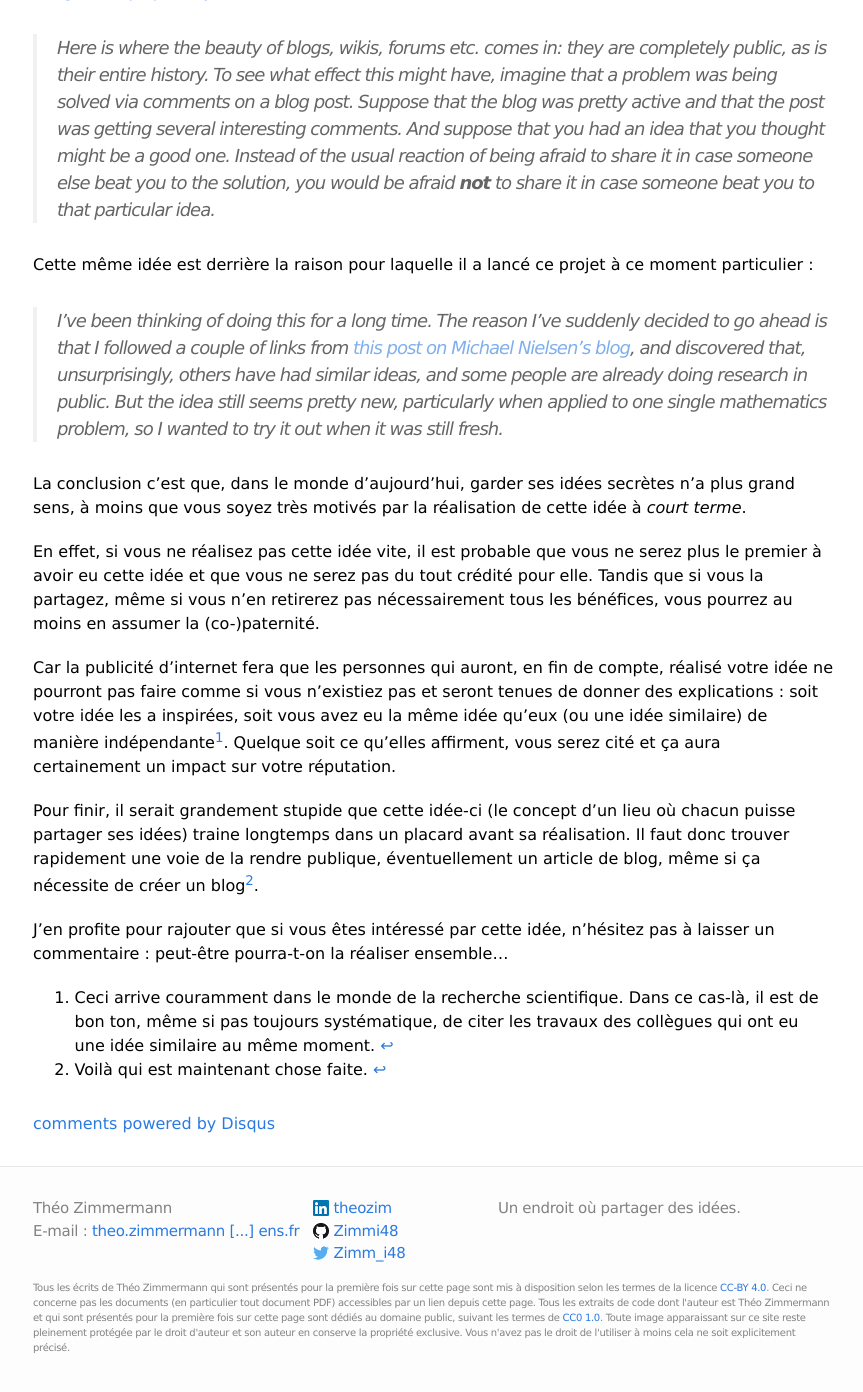
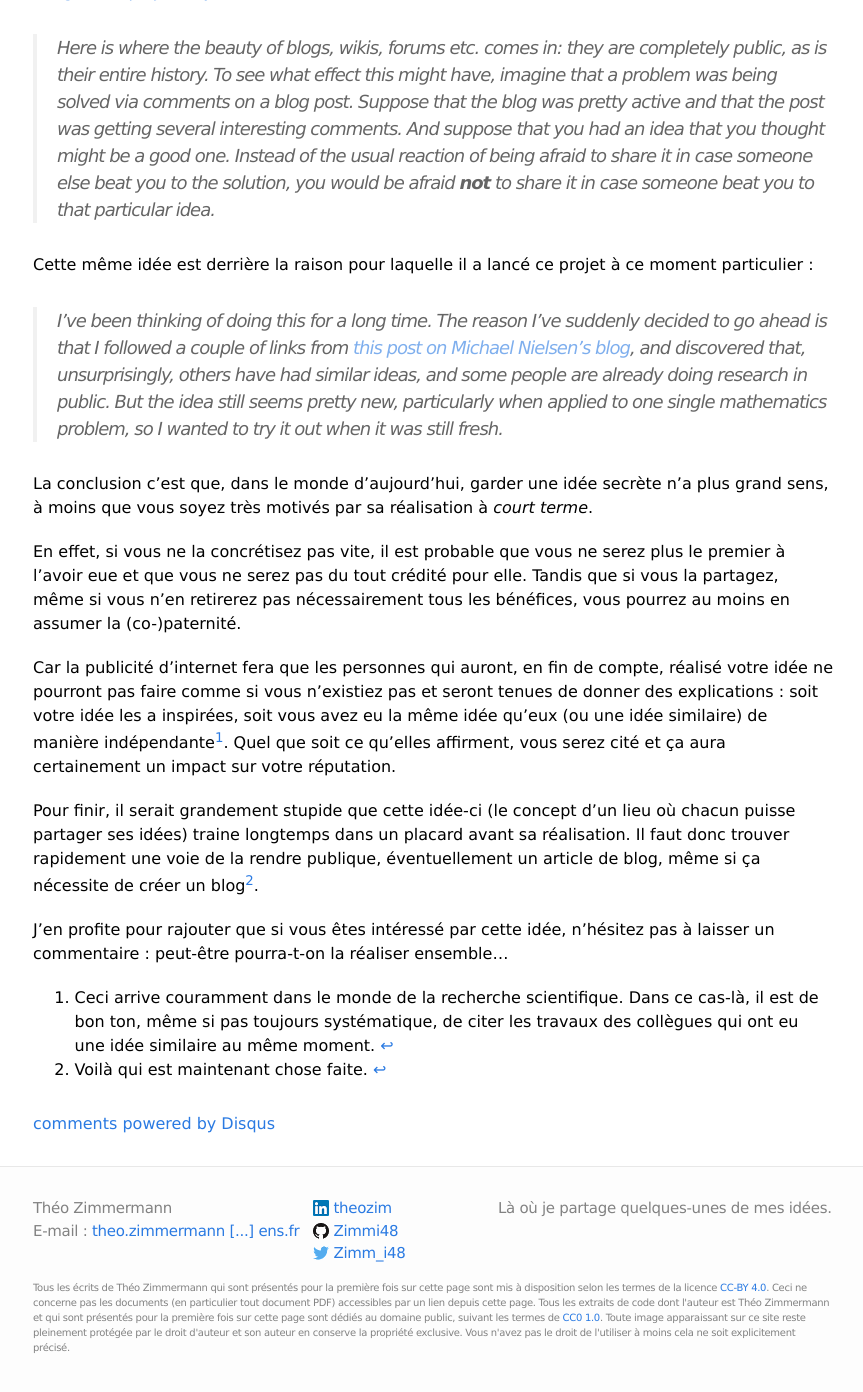
Before and after one commit to Zimmi48/zimmi48.github.io, a Jekyll site: the page built from _posts/2014-08-08-partage-d-idees.md, in a window 1280 px wide and 1400 px high, scrolled down 806 px. Shown: the top 1392 px of the window, without its empty margins (207-1070 px from the left). Built offline with Jekyll 4.4.1, drawn with Linux system fonts in a browser that asks for light colours; comment, search, counter and statistics services are not loaded.

Commit message:
remove some repetitions

```diff
--- a/_config.yml
+++ b/_config.yml
@@ -27,7 +27,7 @@ t:
     copyright-images: "All images appearing on this website are fully copyrighted and remain the sole property of their respective authors. You may not use them unless stated otherwise."
   fr:
     baseurl: "/accueil"
-    description: "Un endroit où partager des idées."
+    description: "Là où je partage quelques-unes de mes idées."
     translation: "read in English"
     short: "Lien abrégé :"
     contact: "E-mail :"
--- a/_posts/2014-08-08-partage-d-idees.md
+++ b/_posts/2014-08-08-partage-d-idees.md
@@ -62,11 +62,11 @@ Cette même idée est derrière la raison pour laquelle il a lancé ce projet à
 > so I wanted to try it out when it was still fresh.
 
 La conclusion c'est que, dans le monde d'aujourd'hui,
-garder ses idées secrètes n'a plus grand sens,
-à moins que vous soyez très motivés par la réalisation de cette idée à *court terme*.
+garder une idée secrète n'a plus grand sens,
+à moins que vous soyez très motivés par sa réalisation à *court terme*.
 
-En effet, si vous ne réalisez pas cette idée vite,
-il est probable que vous ne serez plus le premier à avoir eu cette idée et
+En effet, si vous ne la concrétisez pas vite,
+il est probable que vous ne serez plus le premier à l'avoir eue et
 que vous ne serez pas du tout crédité pour elle.
 Tandis que si vous la partagez,
 même si vous n'en retirerez pas nécessairement tous les bénéfices,
@@ -77,7 +77,7 @@ qui auront, en fin de compte, réalisé votre idée ne pourront pas faire
 comme si vous n'existiez pas et seront tenues de donner des explications :
 soit votre idée les a inspirées,
 soit vous avez eu la même idée qu'eux (ou une idée similaire) de manière indépendante[^1].
-Quelque soit ce qu'elles affirment,
+Quel que soit ce qu'elles affirment,
 vous serez cité et ça aura certainement un impact sur votre réputation.
 
 Pour finir, il serait grandement stupide que cette idée-ci
```
